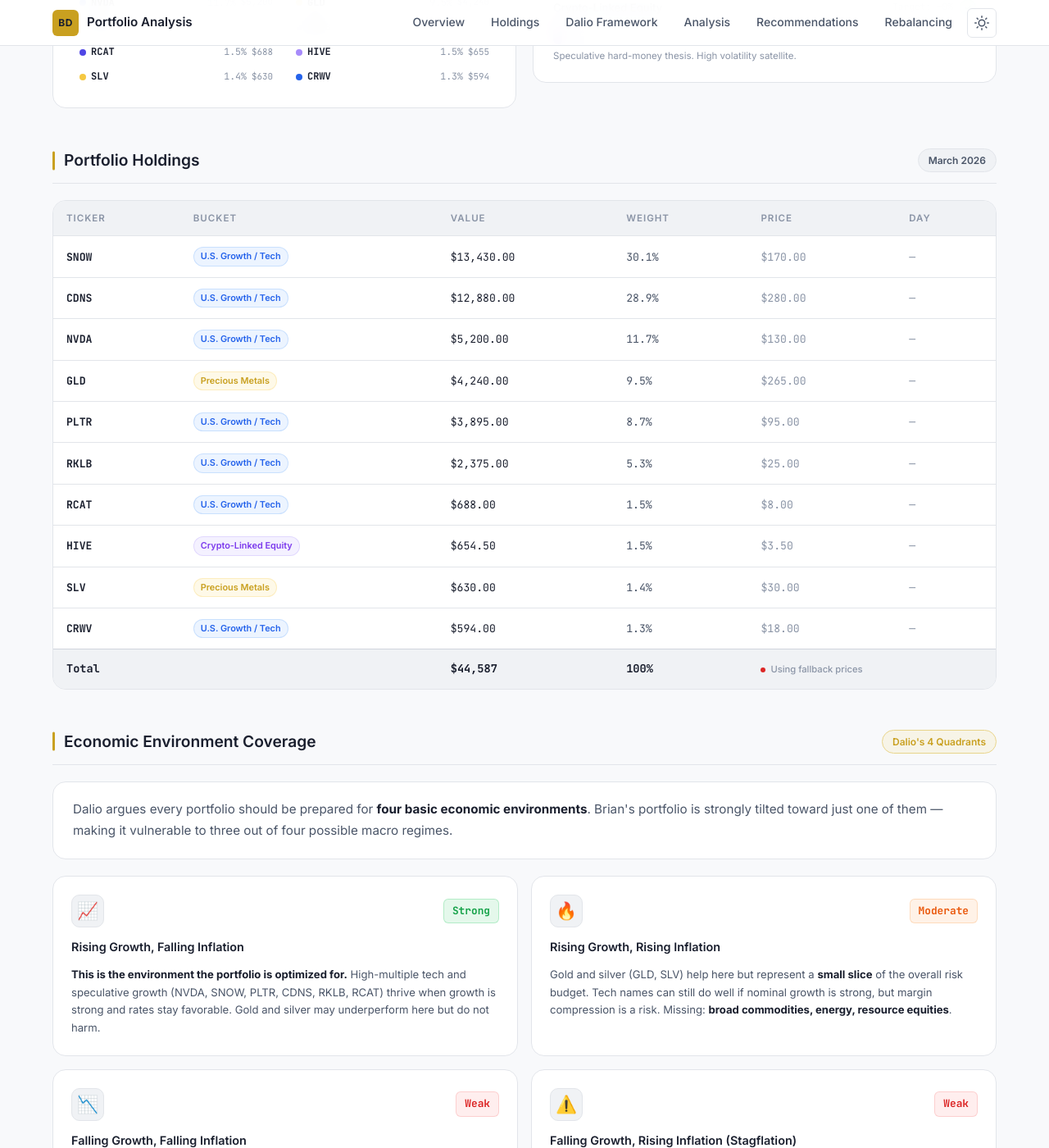
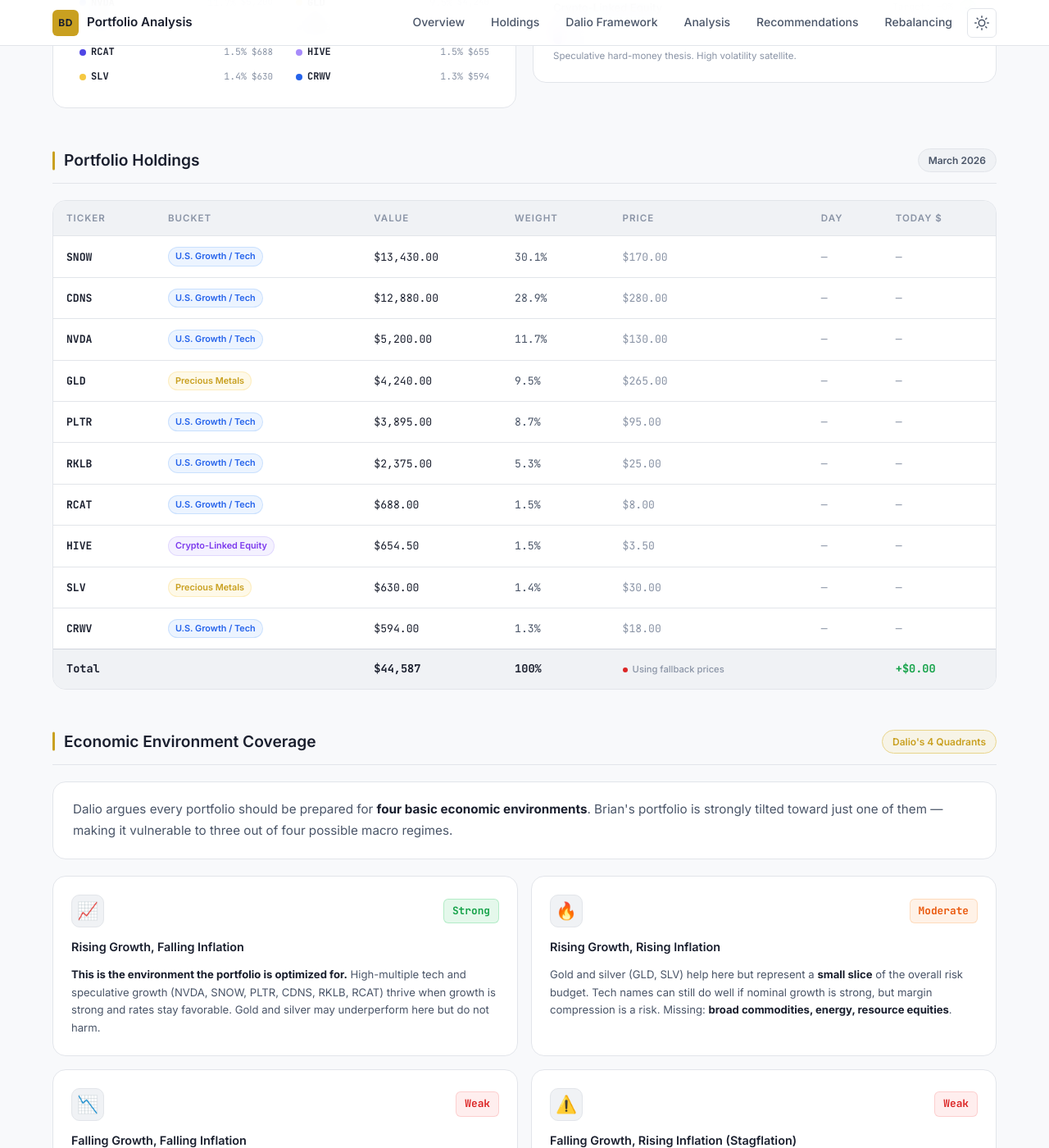
Before and after one commit to DavidDeanIntegrated/BD_Portfolio, a Jekyll site: the page built from index.html, in a window 1280 px wide and 1400 px high, scrolled down 1554 px. Shown: the whole window at 82% size. Built offline with Jekyll 4.4.1, drawn with Linux system fonts in a browser that asks for light colours.

Commit message:
Add Today Return ($) column to holdings table, ensure graph shows dollar values
- Add "Today $" column showing per-stock dollar return (green/red colored)
- Compute todayReturn = shares × (current − prevClose) in computePortfolio
- Show total today return summed at bottom of the column
- Negative values use "-$X.XX" format, positive use "+$X.XX"
- Hide Today $ column on mobile (< 600px) with other detail columns
- Graph already renders in dollar values matching InvestmentThesis style:
  same Chart.js options, colors, crosshair plugin, and header format

https://claude.ai/code/session_0177vVTxHKpjfDkvR5aHBYXP

```diff
--- a/assets/css/dashboard.css
+++ b/assets/css/dashboard.css
@@ -744,6 +744,23 @@
 .change-cell.positive { color: var(--green); }
 .change-cell.negative { color: var(--red); }
 
+.return-cell {
+  font-family: var(--font-mono);
+  font-size: 0.82rem;
+  color: var(--text-muted);
+  white-space: nowrap;
+}
+.return-cell.positive { color: var(--green); }
+.return-cell.negative { color: var(--red); }
+
+#tableTotalReturn {
+  font-family: var(--font-mono);
+  font-size: 0.85rem;
+  white-space: nowrap;
+}
+#tableTotalReturn .positive { color: var(--green); }
+#tableTotalReturn .negative { color: var(--red); }
+
 .price-status {
   display: inline-flex;
   align-items: center;
@@ -1338,11 +1355,13 @@
   .chart-legend { grid-template-columns: 1fr; }
   .stat-pill { padding: 8px 12px; }
   .stat-value { font-size: 0.9rem; }
-  .price-cell, .change-cell,
+  .price-cell, .change-cell, .return-cell,
   .holdings-table th:nth-child(5),
   .holdings-table th:nth-child(6),
+  .holdings-table th:nth-child(7),
   .holdings-table td:nth-child(5),
-  .holdings-table td:nth-child(6) { display: none; }
+  .holdings-table td:nth-child(6),
+  .holdings-table td:nth-child(7) { display: none; }
   .rec-grid { grid-template-columns: 1fr; }
   .perf-container { padding: 20px 16px 16px; }
   .perf-value { font-size: 1.6rem; }
--- a/assets/js/dashboard.js
+++ b/assets/js/dashboard.js
@@ -415,11 +415,21 @@
   ================================================================ */
   function computePortfolio(livePrices) {
     var total = 0;
+    var totalTodayReturn = 0;
     HOLDINGS.forEach(function (h) {
       var p = (livePrices && livePrices[h.ticker]) ? livePrices[h.ticker].price : h.fallback;
       h.currentPrice = p;
       h.changePct = (livePrices && livePrices[h.ticker]) ? livePrices[h.ticker].changePct : null;
       h.value = h.shares * p;
+      // Today's dollar return = shares × (current − prevClose)
+      if (livePrices && livePrices[h.ticker] && livePrices[h.ticker].prevClose) {
+        h.todayReturn = h.shares * (p - livePrices[h.ticker].prevClose);
+      } else if (h.changePct !== null && h.changePct !== undefined) {
+        h.todayReturn = h.value * (h.changePct / 100);
+      } else {
+        h.todayReturn = null;
+      }
+      if (h.todayReturn !== null) totalTodayReturn += h.todayReturn;
       total += h.value;
     });
 
@@ -437,7 +447,7 @@
       buckets[h.bucket] += h.weight;
     });
 
-    return { total: total, buckets: buckets };
+    return { total: total, buckets: buckets, totalTodayReturn: totalTodayReturn };
   }
 
   /* ================================================================
@@ -577,6 +587,12 @@
     }).join('');
   }
 
+  function fmtReturn(n) {
+    if (n === null || n === undefined) return '—';
+    var sign = n >= 0 ? '+' : '-';
+    return sign + '$' + Math.abs(n).toLocaleString('en-US', { minimumFractionDigits: 2, maximumFractionDigits: 2 });
+  }
+
   function renderTable(portfolio, isLive) {
     var tbody = document.getElementById('holdingsTbody');
     if (!tbody) return;
@@ -590,6 +606,12 @@
         changeClass = h.changePct >= 0 ? 'positive' : 'negative';
         changeText = (h.changePct >= 0 ? '+' : '') + h.changePct.toFixed(2) + '%';
       }
+      var returnClass = '';
+      var returnText = '—';
+      if (h.todayReturn !== null && h.todayReturn !== undefined) {
+        returnClass = h.todayReturn >= 0 ? 'positive' : 'negative';
+        returnText = fmtReturn(h.todayReturn);
+      }
 
       return '<tr>' +
         '<td class="ticker-cell">' + h.ticker + '</td>' +
@@ -598,12 +620,21 @@
         '<td class="pct-cell">' + fmtPct(h.weight) + '</td>' +
         '<td class="price-cell">' + fmtDec(h.currentPrice) + '</td>' +
         '<td class="change-cell ' + changeClass + '">' + changeText + '</td>' +
+        '<td class="return-cell ' + returnClass + '">' + returnText + '</td>' +
       '</tr>';
     }).join('');
 
     // Total row
     var totalEl = document.getElementById('tableTotalValue');
     if (totalEl) totalEl.innerHTML = '<strong>' + fmt(portfolio.total) + '</strong>';
+
+    // Today's total return
+    var totalReturnEl = document.getElementById('tableTotalReturn');
+    if (totalReturnEl) {
+      var tr = portfolio.totalTodayReturn || 0;
+      var cls = tr >= 0 ? 'positive' : 'negative';
+      totalReturnEl.innerHTML = '<strong class="' + cls + '">' + fmtReturn(tr) + '</strong>';
+    }
 
     var statusEl = document.getElementById('tablePriceStatus');
     if (statusEl) {
--- a/index.html
+++ b/index.html
@@ -160,6 +160,7 @@ extra_js:
             <th>Weight</th>
             <th>Price</th>
             <th>Day</th>
+            <th>Today $</th>
           </tr>
         </thead>
         <tbody id="holdingsTbody"></tbody>
@@ -168,7 +169,9 @@ extra_js:
             <td colspan="2"><strong>Total</strong></td>
             <td id="tableTotalValue"><strong>$—</strong></td>
             <td><strong>100%</strong></td>
-            <td colspan="2" id="tablePriceStatus"></td>
+            <td id="tablePriceStatus"></td>
+            <td></td>
+            <td id="tableTotalReturn"><strong>—</strong></td>
           </tr>
         </tfoot>
       </table>
```
